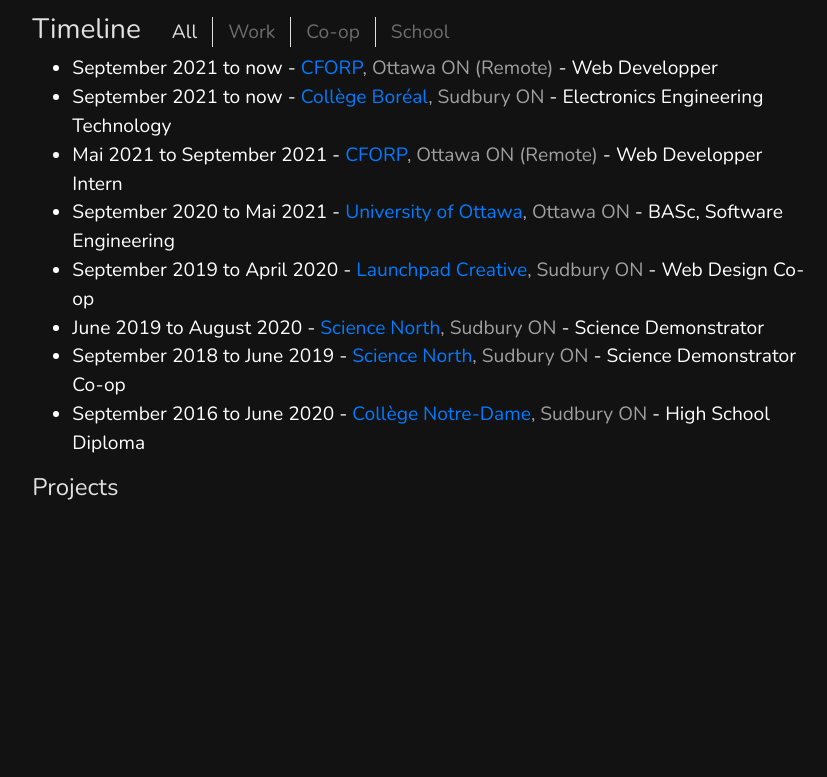
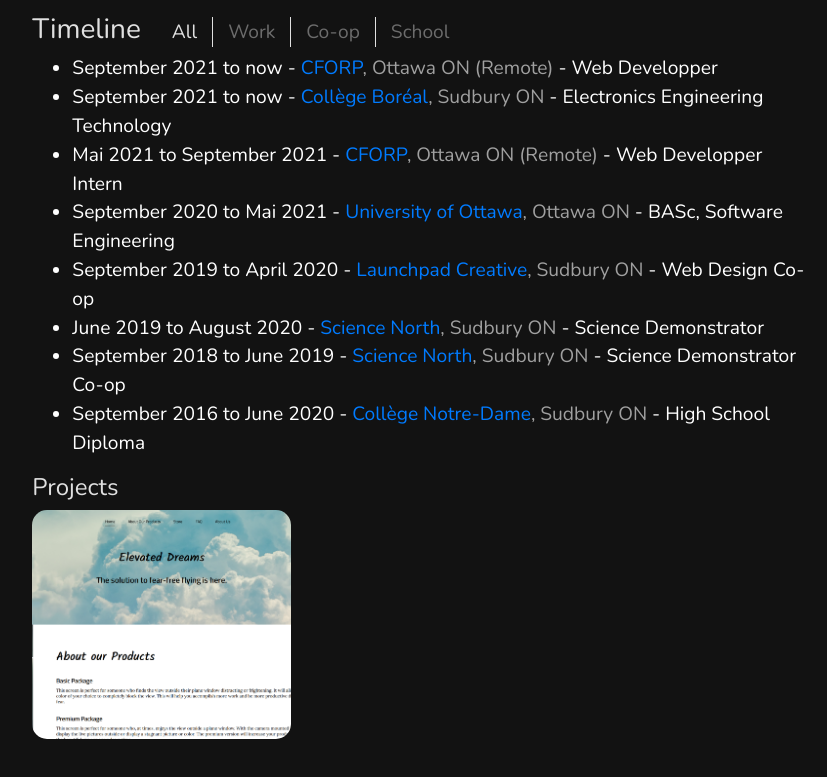
Before and after one commit to vpreseault/vincentpreseault, a plain HTML site: page index.html in a window 1280 px wide. Shown: the part 850-1627 px from the top of the page, without its empty margins (219-1046 px from the left). Drawn offline with nearby package versions, Linux system fonts and the light colour scheme; the site is published under a folder, as on GitHub Pages, so addresses that start at the root find nothing.

Commit message:
Fixed project image not loading

```diff
--- a/styles.scss
+++ b/styles.scss
@@ -70,7 +70,7 @@ $links: #5555ff;
   }
   .projects {
     .elevated-dreams {
-      background-image: url("/elevated-dreams.PNG");
+      background-image: url("elevated-dreams.PNG");
       background-size: cover;
       background-position: center;
       background-repeat: no-repeat;
```
Also changed, not shown: styles.css, 1 other file.
